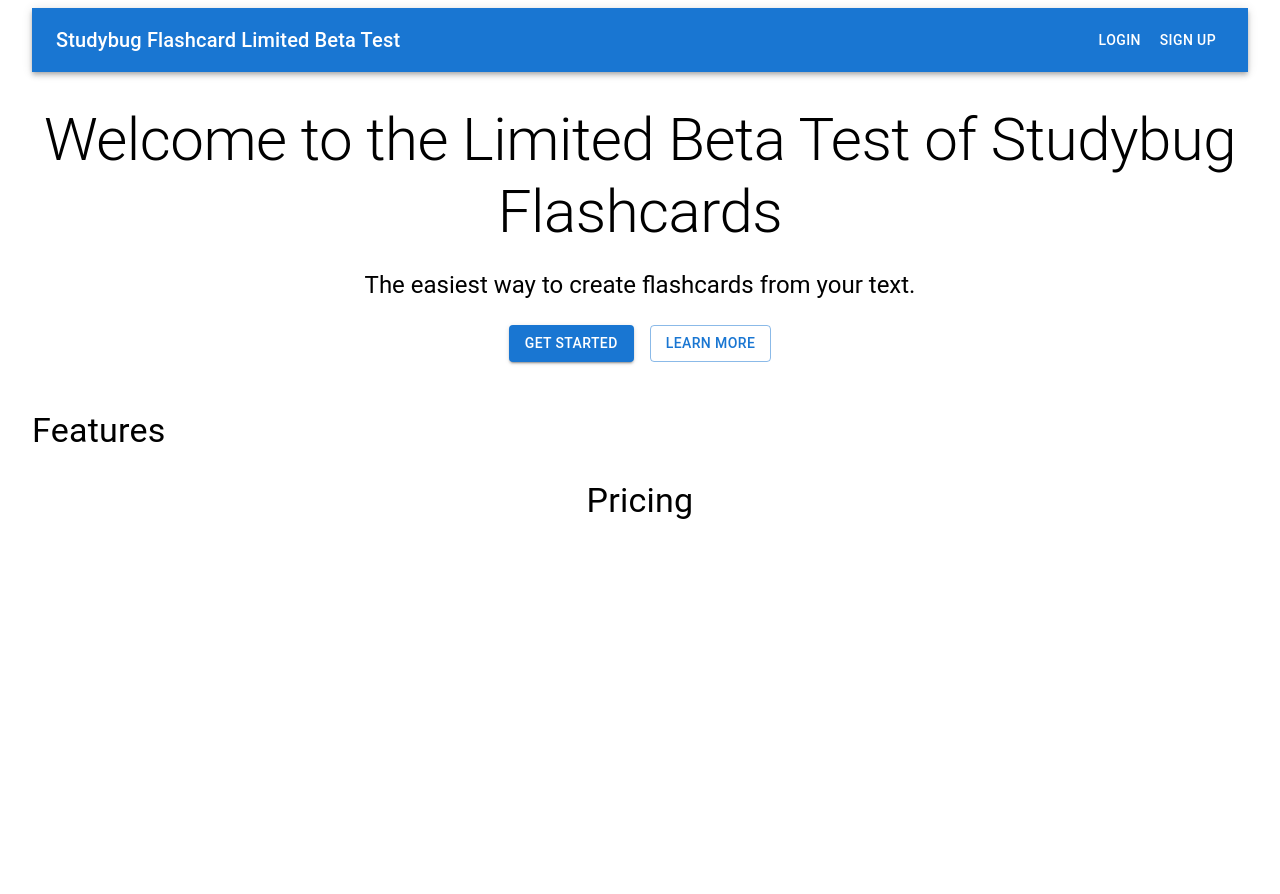
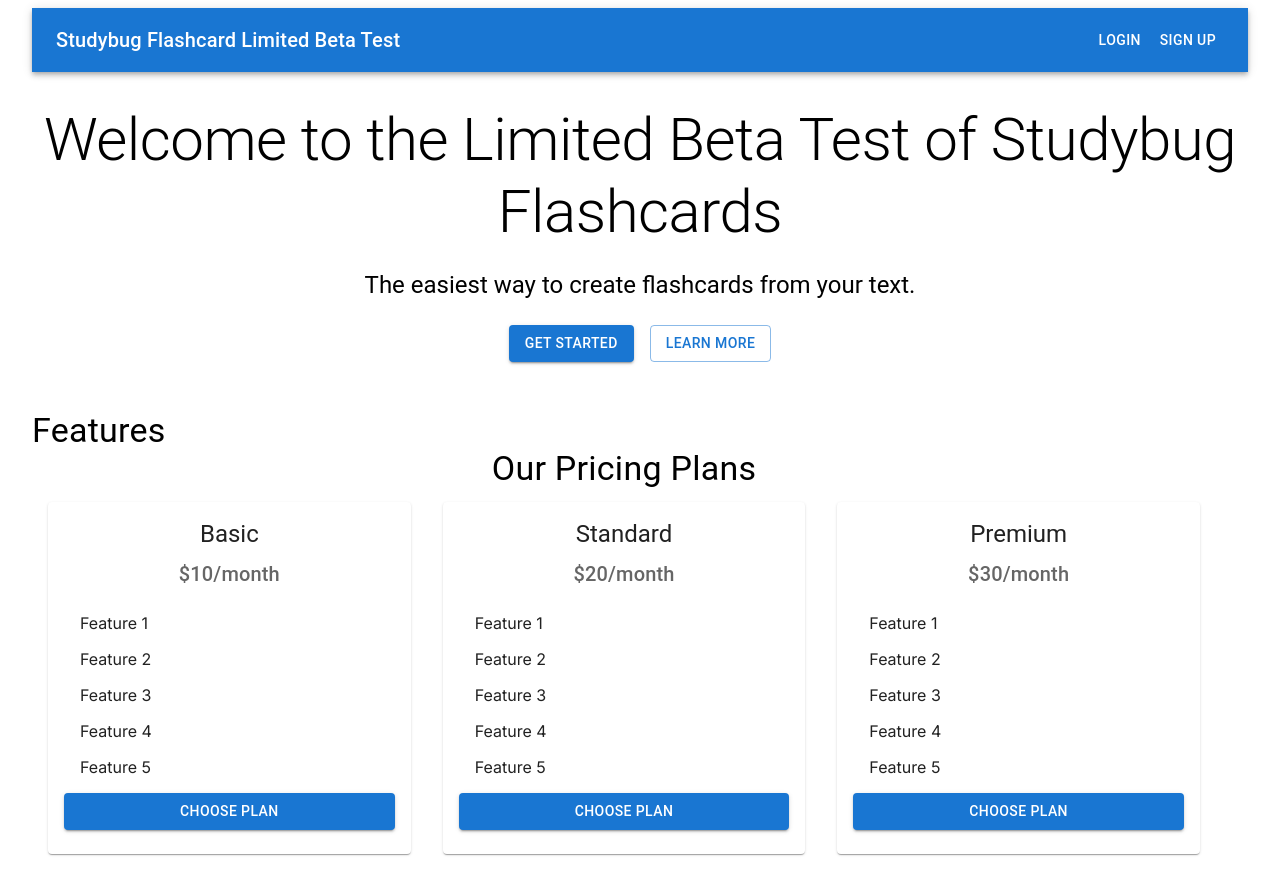
Before and after one commit to idrismusa4/ai-flashcard-saas, a Next.js app: page / in a window 1280 px wide. Shown: the top 894 px of the page. Before the commit the page ends 800 px from the top, so only its background shows below. Built offline with nearby package versions, Linux system fonts and the light colour scheme; no server answers.

Commit message:
feat: integrated stripe payment

```diff
--- a/app/generate/page.js
+++ b/app/generate/page.js
@@ -107,10 +107,12 @@ export default function Generate() {
       const batch = writeBatch(db);
 
       if (userDocSnap.exists()) {
+        console.log("not new")
         const userData = userDocSnap.data();
         const updatedSets = [...(userData.flashcardSets || []), { name: setName }];
         batch.update(userDocRef, { flashcardSets: updatedSets });
       } else {
+        console.log("very new")
         batch.set(userDocRef, { flashcardSets: [{ name: setName }] });
       }
 
--- a/app/page.js
+++ b/app/page.js
@@ -1,5 +1,3 @@
-import Image from "next/image";
-import getStripe from "@/utils/get-stripe";
 import { SignedIn, SignedOut, UserButton } from "@clerk/nextjs";
 import AppBar from '@mui/material/AppBar';
 import Toolbar from '@mui/material/Toolbar';
@@ -9,24 +7,10 @@ import Container from '@mui/material/Container';
 import Head from 'next/head';
 import Box from '@mui/material/Box';
 import Grid from '@mui/material/Grid';
+import PricingList from "@/components/feature/PricingList";
 
 export default function Home() {
-  const handleSubmit = async () => {
-    const checkoutSession = await fetch('/api/checkout_sessions', {
-      method: 'POST',
-      headers: { origin: 'https://refactored-tribble-w5q54pvrqq9c97rv-3000.app.github.dev' },
-    })
-    const checkoutSessionJson = await checkoutSession.json()
 
-    const stripe = await getStripe()
-    const {error} = await stripe.redirectToCheckout({
-      sessionId: checkoutSessionJson.id,
-    })
-
-    if (error) {
-      console.warn(error.message)
-    }
-  }
   return (
   <Container maxWidth="200vh">
     <Head>
@@ -69,9 +53,10 @@ export default function Home() {
 </Box>
 
 <Box sx={{my: 6, textAlign: 'center'}}>
-  <Typography variant="h4" component="h2" gutterBottom>Pricing</Typography>
+  {/* <Typography variant="h4" component="h2" gutterBottom>Pricing</Typography> */}
   <Grid container spacing={4} justifyContent="center">
     {/* Pricing plans */}
+    <PricingList />
   </Grid>
 </Box>
 
--- /dev/null
+++ b/components/feature/PricingList.js
@@ -0,0 +1,65 @@
+"use client"
+
+import React from "react";
+import { Grid, Container, Typography } from "@mui/material";
+import PricingPlan from "./PricingPlan"; // Import the individual plan component
+import getStripe from "@/utils/get-stripe";
+
+const pricingPlans = [
+  {
+    title: "Basic",
+    price: "$10/month",
+    features: ["Feature 1", "Feature 2", "Feature 3", "Feature 4", "Feature 5"],
+  },
+  {
+    title: "Standard",
+    price: "$20/month",
+    features: ["Feature 1", "Feature 2", "Feature 3", "Feature 4", "Feature 5"],
+  },
+  {
+    title: "Premium",
+    price: "$30/month",
+    features: ["Feature 1", "Feature 2", "Feature 3", "Feature 4", "Feature 5"],
+  },
+];
+
+function PricingList() {
+  const handleSubmit = async () => {
+    const checkoutSession = await fetch('/api/checkout_sessions', {
+      method: 'POST',
+      headers: { origin: process.env.HOST_ORIGIN },
+    })
+    const checkoutSessionJson = await checkoutSession.json()
+
+    const stripe = await getStripe()
+    const {error} = await stripe.redirectToCheckout({
+      sessionId: checkoutSessionJson.id,
+    })
+
+    if (error) {
+      console.warn(error.message)
+    }
+  }
+
+  return (
+    <Container>
+      <Typography variant="h4" align="center" gutterBottom>
+        Our Pricing Plans
+      </Typography>
+      <Grid container spacing={4}>
+        {pricingPlans.map((plan) => (
+          <Grid item xs={12} sm={6} md={4} key={plan.title}>
+            <PricingPlan
+              title={plan.title}
+              price={plan.price}
+              features={plan.features}
+              handleSubmit={handleSubmit}
+            />
+          </Grid>
+        ))}
+      </Grid>
+    </Container>
+  );
+}
+
+export default PricingList;
--- /dev/null
+++ b/components/feature/PricingPlan.js
@@ -0,0 +1,29 @@
+"use client"
+
+import React from 'react';
+import { Card, CardContent, Typography, List, ListItem, Button } from '@mui/material';
+
+function PricingPlan({ title, price, features, handleSubmit }) {
+  return (
+    <Card>
+      <CardContent>
+        <Typography variant="h5" component="div" gutterBottom>
+          {title}
+        </Typography>
+        <Typography variant="h6" color="text.secondary" gutterBottom>
+          {price}
+        </Typography>
+        <List>
+          {features.map((feature, index) => (
+            <ListItem key={index}>{feature}</ListItem>
+          ))}
+        </List>
+        <Button variant="contained" color="primary" fullWidth onClick={handleSubmit}>
+          Choose Plan
+        </Button>
+      </CardContent>
+    </Card>
+  );
+}
+
+export default PricingPlan;
```
Also changed, not shown: app/result/page.js (added, +82 -0 lines), app/api/checkout_sessions/route.js (renamed from app/api/checkout_sessions.js), 1 other file (tests, documents, lock files or other folders).
